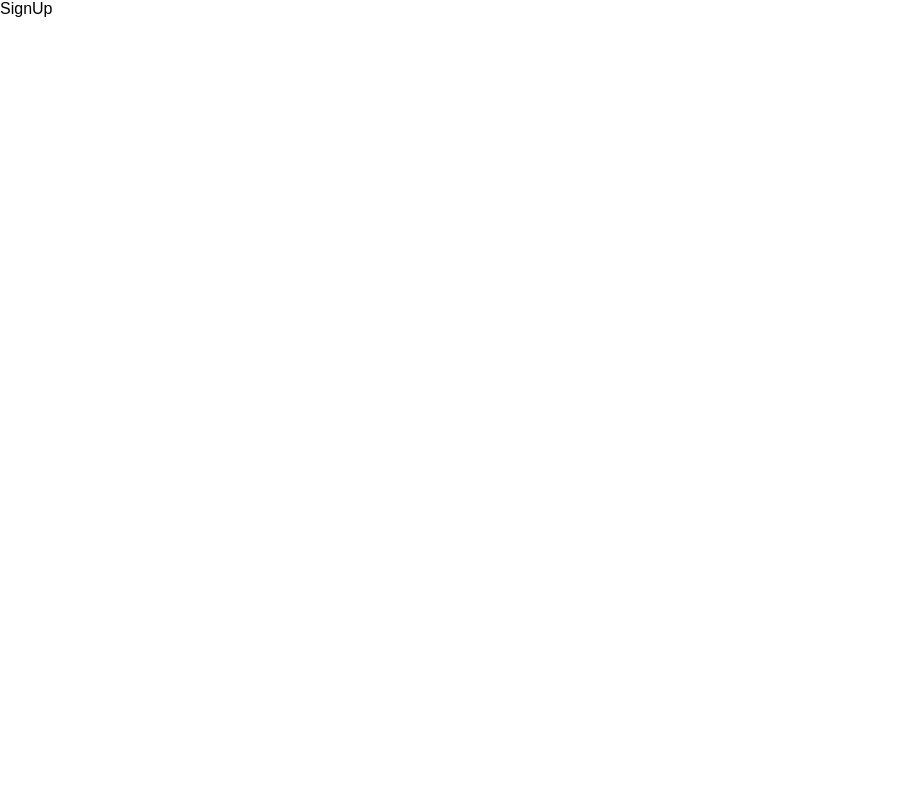
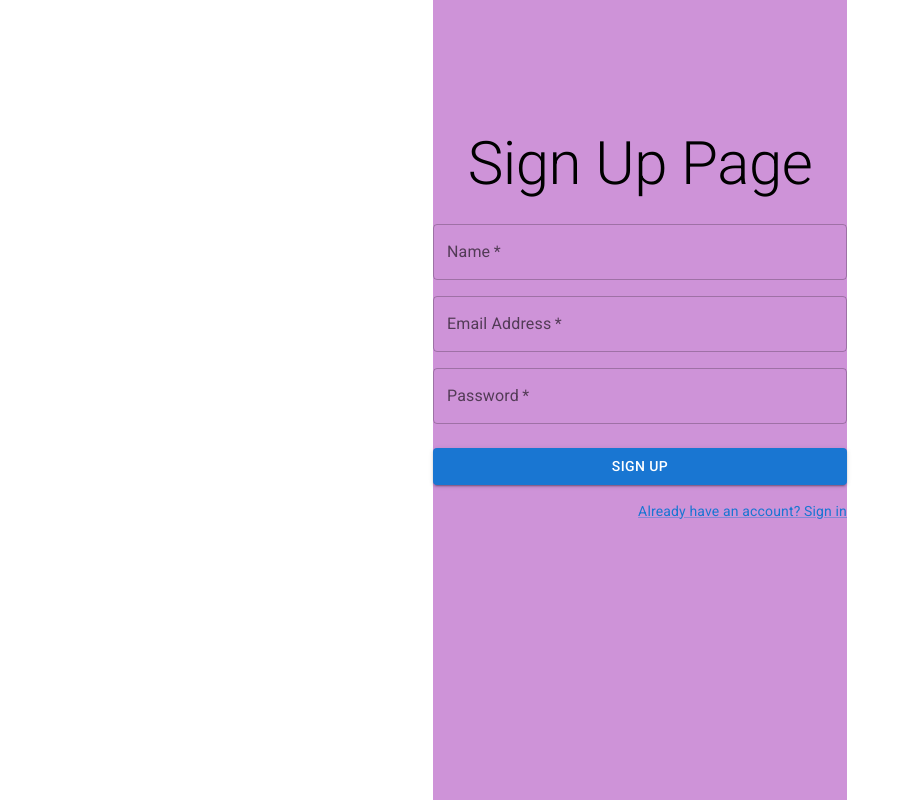
Before and after one commit to robin-claire/mandalart, a React (Vite) app: page /sign-up in a window 1280 px wide. Shown: the whole page, without its empty margins (0-910 px from the left). Built offline with nearby package versions, Linux system fonts and the light colour scheme.

Commit message:
feat: add basic components to sign up page

```diff
--- a/src/pages/SignUp.tsx
+++ b/src/pages/SignUp.tsx
@@ -1,6 +1,85 @@
+import {
+  Box,
+  Grid,
+  Typography,
+  TextField,
+  Button,
+  Link,
+} from '@mui/material';
+
+import { PageBox, CenterBox } from '../components/customs/Box';
+
 function SignUp() {
+  const handleSubmit = (event: React.FormEvent<HTMLFormElement>) => {
+    event.preventDefault();
+    const data = new FormData(event.currentTarget);
+    console.log({
+      email: data.get('email'),
+      password: data.get('password'),
+    });
+  };
+
   return (
-    <div>SignUp</div>
+    <PageBox>
+      <CenterBox>
+        <Typography variant='h2'>
+          Sign Up Page
+        </Typography>
+        <Box component="form" noValidate onSubmit={handleSubmit} sx={{ mt: 3 }}>
+          <Grid container spacing={2}>
+            <Grid item xs={12}>
+              <TextField
+                autoComplete="name"
+                name="name"
+                required
+                fullWidth
+                id="name"
+                label="Name"
+                aria-label='Name'
+              />
+            </Grid>
+            <Grid item xs={12}>
+              <TextField
+                required
+                fullWidth
+                id="email"
+                label="Email Address"
+                aria-label='Email Address'
+                name="email"
+                autoComplete="email"
+              />
+            </Grid>
+            <Grid item xs={12}>
+              <TextField
+                required
+                fullWidth
+                name="password"
+                label="Password"
+                aria-label='Password'
+                type="password"
+                id="password"
+                autoComplete="new-password"
+              />
+            </Grid>
+          </Grid>
+          <Button
+            type="submit"
+            fullWidth
+            variant="contained"
+            sx={{ mt: 3, mb: 2 }}
+          >
+            Sign Up
+          </Button>
+          <Grid container justifyContent="flex-end">
+            <Grid item>
+              <Link href="/sign-in" variant="body2">
+                Already have an account? Sign in
+              </Link>
+            </Grid>
+          </Grid>
+        </Box>
+      </CenterBox>
+    </PageBox>
   )
 }
 
```
